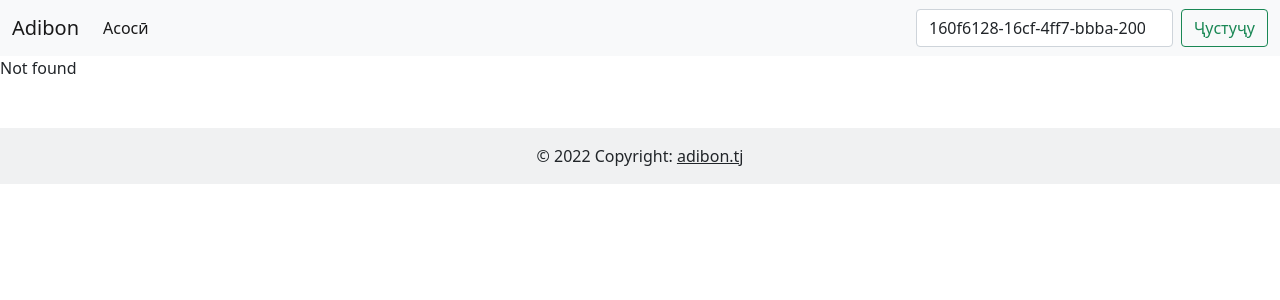
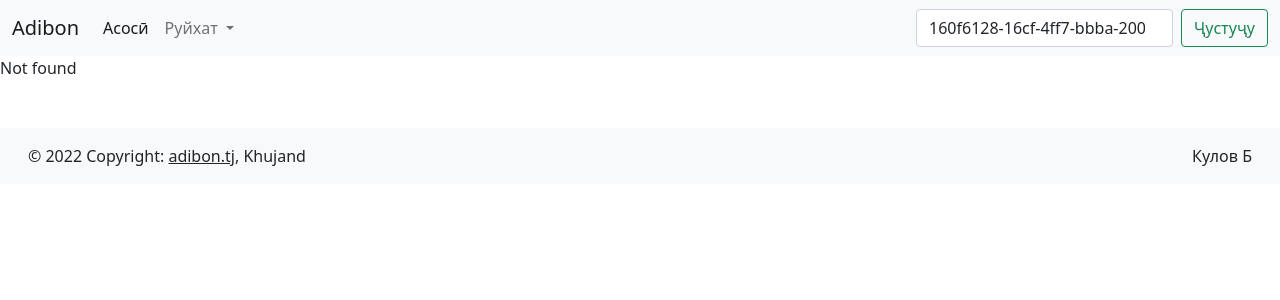
Before and after one commit to rustamsafarovrs/adibon.tj, a PHP site: page /details.php?q=160f6128-16cf-4ff7-bbba-200297d194d9 in a window 1280 px wide. Shown: the top 300 px of the page. Run offline with PHP 8.4, Linux system fonts and the light colour scheme; data comes from the database, SQL or seed files in the repository.

Commit message:
[fix] footer [feature] list of all

```diff
--- a/config.php
+++ b/config.php
@@ -5,6 +5,6 @@
  * (c) 2022 RS DevTeam.
  */
 $servername = "localhost";
-$dbname="adibon";
+$dbname = "adibon";
 $username = "phpstorm";
 $password = "phpstorm";
--- a/details.php
+++ b/details.php
@@ -21,6 +21,13 @@
     <link rel="stylesheet" href="css/styles.css">
 </head>
 <body>
+<?
+$conn = new PDO("mysql:host=$servername;dbname=$dbname", $username, $password);
+$conn->setAttribute(PDO::ATTR_ERRMODE, PDO::ERRMODE_EXCEPTION);
+$stmt = $conn->prepare("select * from adib");
+$stmt->execute();
+$menuResult = $stmt->fetchAll(PDO::FETCH_ASSOC);
+?>
 <nav class="navbar navbar-expand-lg navbar-light bg-light">
     <div class="container-fluid">
         <a class="navbar-brand" href="/">Adibon</a>
@@ -33,8 +40,16 @@
                 <li class="nav-item">
                     <a class="nav-link active" aria-current="page" href="/">Асосӣ</a>
                 </li>
-                <li class="nav-item">
-                    <!--                        <a class="nav-link" href="#">Link</a>-->
+                <li class="nav-item dropdown">
+                    <a class="nav-link dropdown-toggle" href="#" id="navbarDropdown" role="button"
+                       data-bs-toggle="dropdown" aria-expanded="false">
+                        Руйхат
+                    </a>
+                    <ul class="dropdown-menu" aria-labelledby="navbarDropdown">
+                        <?php foreach ($menuResult as $item) {
+                            echo '<li><a class="dropdown-item" href="details.php?id=' . $item["uuid"] . '">' . $item["name"] . '</a></li>';
+                        } ?>
+                    </ul>
                 </li>
             </ul>
             <form class="d-flex" action="index.php">
@@ -47,9 +62,6 @@
 </nav>
 <?php
 if (isset($_GET["id"])) {
-
-    $conn = new PDO("mysql:host=$servername;dbname=$dbname", $username, $password);
-    $conn->setAttribute(PDO::ATTR_ERRMODE, PDO::ERRMODE_EXCEPTION);
     $stmt = $conn->prepare("select * from adib where uuid=:id limit 1");
     $stmt->execute(["id" => $_GET["id"]]);
     $result = $stmt->fetchAll(PDO::FETCH_ASSOC);
@@ -90,14 +102,27 @@
 }
 ?>
 
-<footer class="bg-light text-center text-lg-start mt-5">
-    <!-- Copyright -->
-    <div class="text-center p-3" style="background-color: rgba(0,0,0,0.03);">
-        © 2022 Copyright:
-        <a class="text-dark" href="/">adibon.tj</a>
+<footer class="bg-light mt-5" style="background-color: rgba(0,0,0,0.03);">
+    <div class="container-fluid">
+        <div class="row">
+            <div class="col-8">
+                <!-- Copyright -->
+                <div class="text-start p-3">
+                    © 2022 Copyright:
+                    <a class="text-dark" href="/">adibon.tj</a>,
+                    Khujand
+                </div>
+            </div>
+            <div class="col-4">
+                <div class="text-end p-3">
+                    Кулов Б
+                </div>
+            </div>
+        </div>
     </div>
-    <!-- Copyright -->
 </footer>
 
+<script src="js/jquery-3.6.0.min.js"></script>
+<script src="js/bootstrap.js"></script>
 </body>
 </html>
```
Also changed, not shown: index.php (+36 -14 lines).
